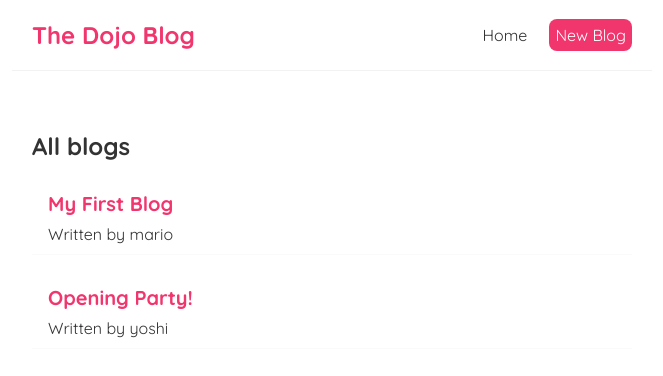
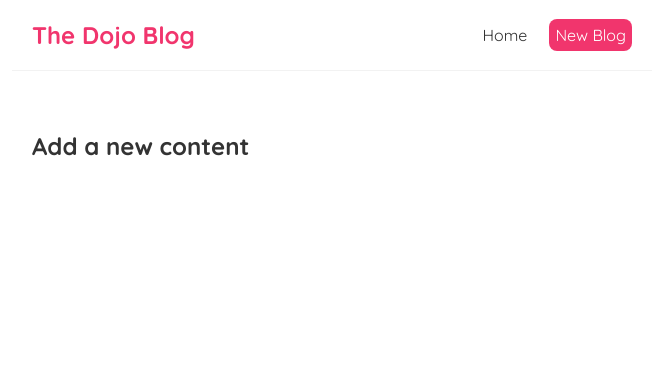
Before and after one commit to mprtcz/LearningReact, a React (Create React App) app: page /create in a window 1280 px wide. Shown: the top 376 px of the page, without its empty margins (308-971 px from the left). Built offline with nearby package versions, Linux system fonts and the light colour scheme; data requests are answered from the project's data file.

Commit message:
Cleaning up in progress fetch requests.

```diff
--- a/src/App.js
+++ b/src/App.js
@@ -1,16 +1,26 @@
 import React from "react";
-import Navbar from './Navbar'
-import Home from './Home'
+import Navbar from "./Navbar";
+import Home from "./Home";
+import Create from "./Create";
+import { BrowserRouter as Router, Route, Switch } from "react-router-dom";
 
 function App() {
-
   return (
-    <div className="App">
-      <Navbar />
-      <div className="content">
-        <Home />
+    <Router>
+      <div className="App">
+        <Navbar />
+        <div className="content">
+          <Switch>
+            <Route exact path="/create">
+              <Create />
+            </Route>
+            <Route exact path="/">
+              <Home />
+            </Route>
+          </Switch>
+        </div>
       </div>
-    </div>
+    </Router>
   );
 }
 
--- /dev/null
+++ b/src/Create.js
@@ -0,0 +1,11 @@
+import React from "react";
+
+const Create = () => {
+  return (
+    <div className="create">
+      <h2>Add a new content</h2>
+    </div>
+  );
+};
+
+export default Create;
--- a/src/Home.js
+++ b/src/Home.js
@@ -1,4 +1,4 @@
-import React, { useState, useEffect } from "react";
+import React from "react";
 import BlogList from "./BlogList";
 import useFetch from "./useFetch";
 
--- a/src/Navbar.js
+++ b/src/Navbar.js
@@ -1,19 +1,25 @@
 import React from "react";
+import { Link } from "react-router-dom";
 
 const Navbar = () => {
   return (
     <nav className="navbar">
       <h1>The Dojo Blog</h1>
       <div className="links">
-                <a href="/">Home</a>
-                <a href="/create" style={{
+        <Link to="/">Home</Link>
+        <Link
+          to="/create"
+          style={{
             color: "white",
-                    backgroundColor: '#f1356d',
-                    borderRadius: '8px'
-                }}>New Blog</a>
+            backgroundColor: "#f1356d",
+            borderRadius: "8px",
+          }}
+        >
+          New Blog
+        </Link>
       </div>
     </nav>
   );
-}
+};
 
 export default Navbar;
--- a/src/useFetch.js
+++ b/src/useFetch.js
@@ -1,4 +1,4 @@
-import React, { useEffect, useState } from "react";
+import { useEffect, useState } from "react";
 
 const useFetch = (url) => {
   const [data, setData] = useState(null);
@@ -6,8 +6,10 @@ const useFetch = (url) => {
   const [error, setError] = useState(null);
 
   useEffect(() => {
+    const abortController = new AbortController();
+
     setTimeout(() => {
-      fetch(url)
+      fetch(url, { signal: abortController.signal })
         .then((response) => {
           console.log(response);
           // Checking if the response is 200.
@@ -23,11 +25,17 @@ const useFetch = (url) => {
         })
         // Catching connection errors.
         .catch((error) => {
-          setIsPending(false);
-          console.log(error.message);
-          setError(error.message);
+          if (error.name === "AbortError") {
+            console.log("fetch aborted");
+          } else {
+            setIsPending(false);
+            console.log(error.message);
+            setError(error.message);
+          }
         });
     }, 1000);
+
+    return () => abortController.abort();
   }, []);
 
   return { data, isPending, error };
```
Also changed, not shown: src/notes/notes.md (+6 -0 lines). Lines whose indentation alone changed are shown as unchanged.
